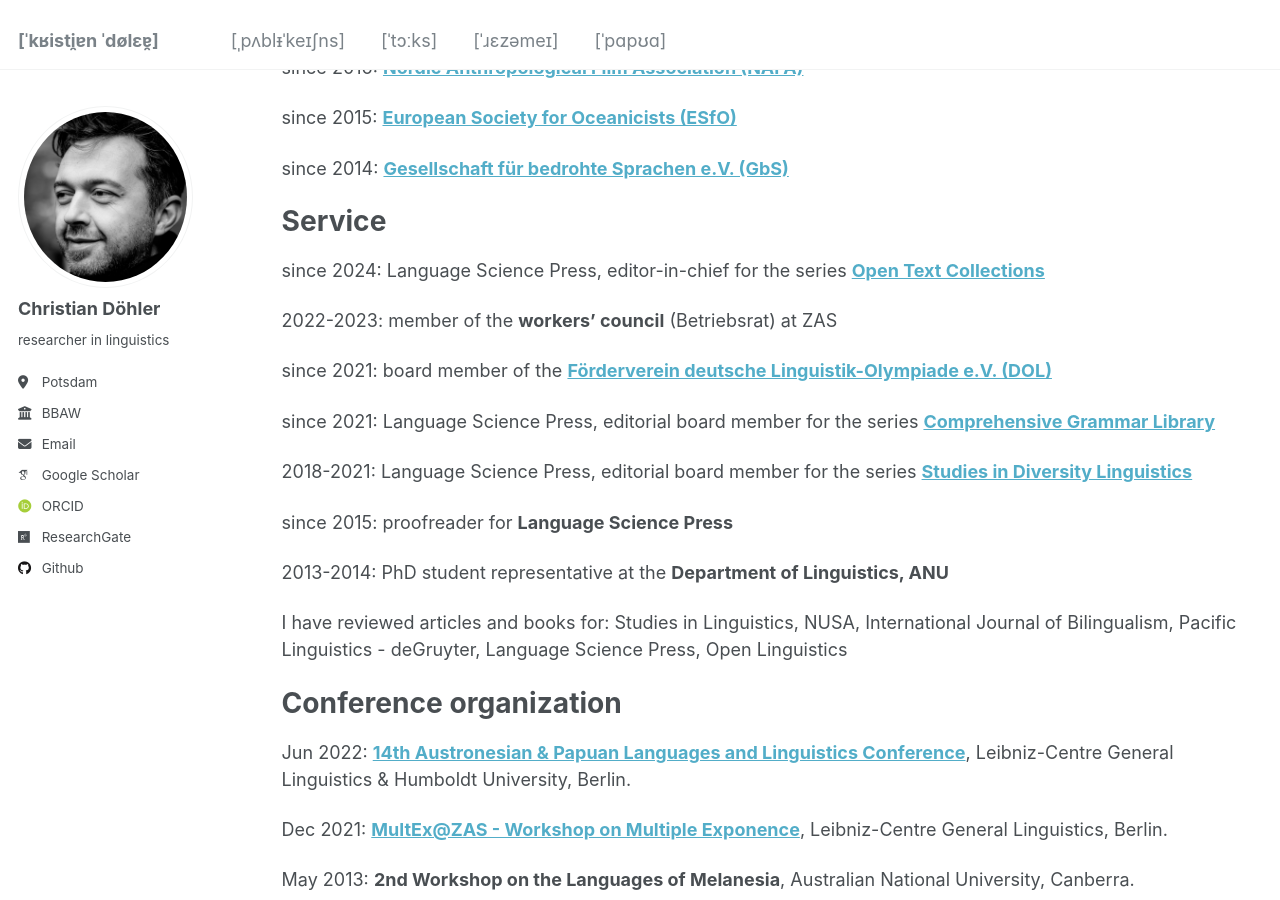
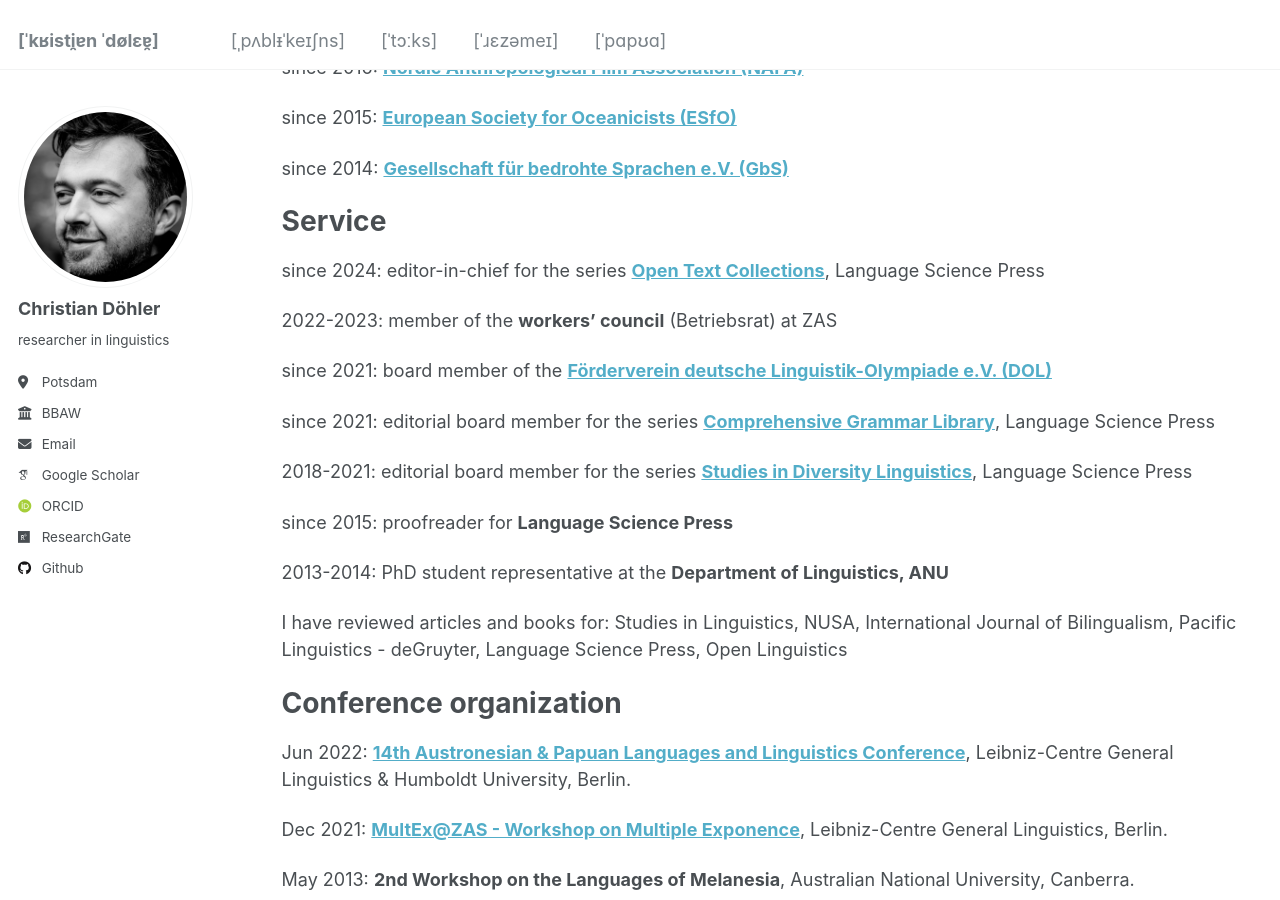
Before and after one commit to chrdoe/chrdoe.github.io, a Jekyll site: the page built from _pages/cv.md, in a window 1280 px wide and 900 px high, scrolled down 2614 px. Built offline with Jekyll 4.4.1, drawn with Linux system fonts in a browser that asks for light colours; some web fonts are replaced.

Commit message:
Update cv.md

```diff
--- a/_pages/cv.md
+++ b/_pages/cv.md
@@ -116,15 +116,15 @@ since 2014: [**Gesellschaft für bedrohte Sprachen e.V. (GbS)**](https://gbs.uni
 Service
 ====
 
-since 2024: Language Science Press, editor-in-chief for the series [**Open Text Collections**](https://langsci-press.org/catalog/series/otc)
+since 2024: editor-in-chief for the series [**Open Text Collections**](https://langsci-press.org/catalog/series/otc), Language Science Press
 
 2022-2023: member of the **workers' council** (Betriebsrat) at ZAS
 
 since 2021: board member of the [**Förderverein deutsche Linguistik-Olympiade e.V. (DOL)**](https://linguistikolympiade.de/)
 
-since 2021: Language Science Press, editorial board member for the series [**Comprehensive Grammar Library**](https://langsci-press.org/catalog/series/cogl)
+since 2021: editorial board member for the series [**Comprehensive Grammar Library**](https://langsci-press.org/catalog/series/cogl), Language Science Press
 
-2018-2021: Language Science Press, editorial board member for the series [**Studies in Diversity Linguistics**](https://langsci-press.org/catalog/series/sidl)
+2018-2021: editorial board member for the series [**Studies in Diversity Linguistics**](https://langsci-press.org/catalog/series/sidl), Language Science Press
 
 since 2015: proofreader for **Language Science Press**
 
```
